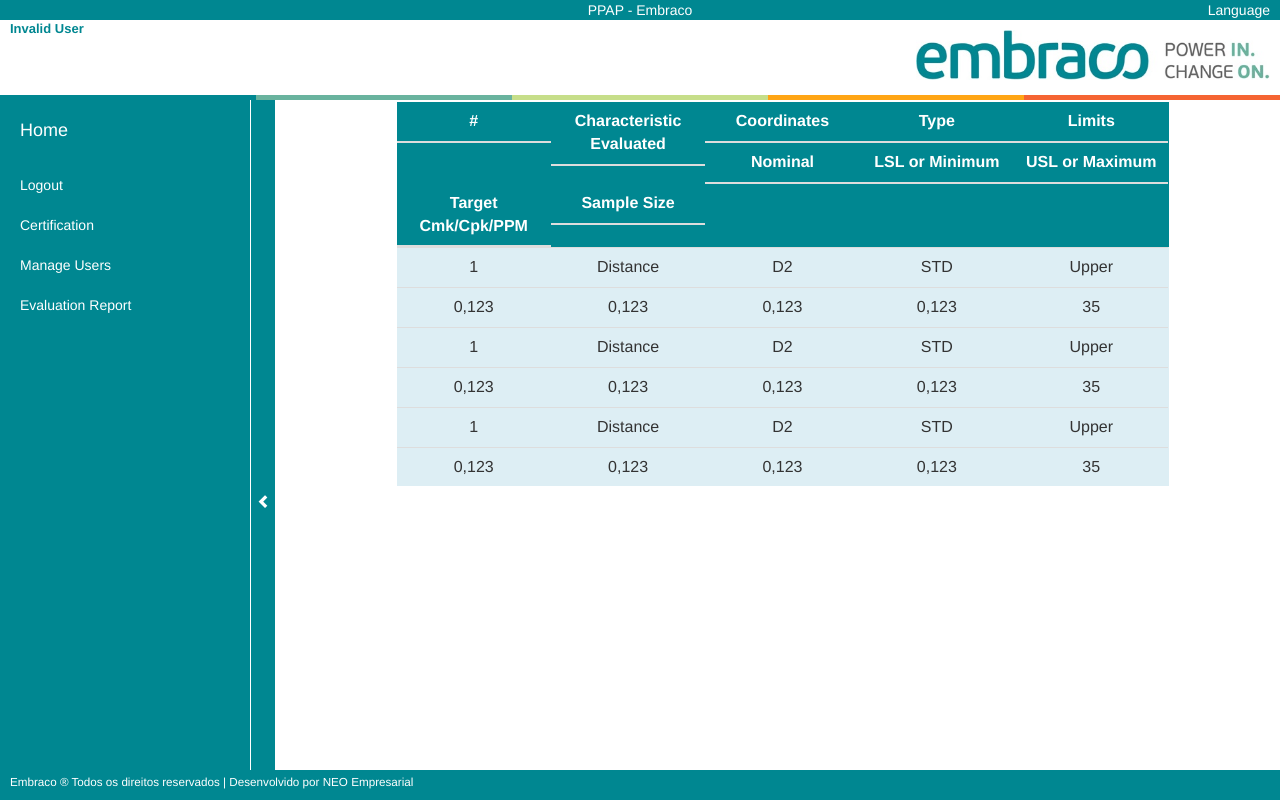
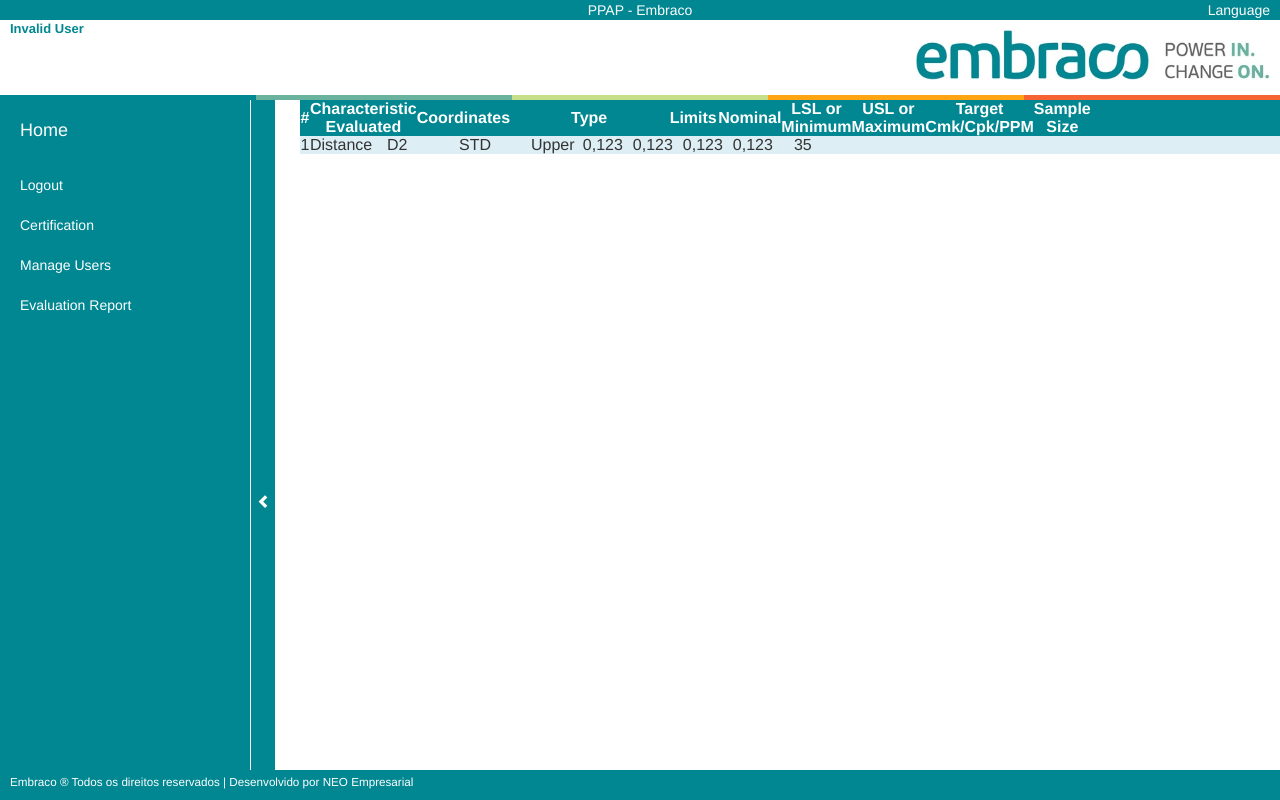
Before and after one commit to carvalhobrc/E80-PPAP_Online, a Django app: template evaluationReport/templates/evaluationReport/characteristics.html in a window 1280 px wide. Run offline with Django 3.2, Linux system fonts and the light colour scheme; the template is opened without the code that fills it, so the values that code supplies are empty; some libraries are stand-ins or nearby versions.

Commit message:
Creating Evaluation Report characteristics html 2 - configuring layout

```diff
--- a/certification/views.py
+++ b/certification/views.py
@@ -4,9 +4,7 @@
 from django.http import HttpResponseRedirect
 from django.contrib.auth.decorators import login_required
 from .forms import CertificationForm
-from .models import Certification
-from .models import RequiredCertificationDocuments
-from .models import Documents
+from .models import Certification, RequiredCertificationDocuments, Documents
 
 @login_required(login_url='/auth/login/')
 def index(request):
--- a/evaluationReport/static/css/characteristics.css
+++ b/evaluationReport/static/css/characteristics.css
@@ -1,3 +1,48 @@
-.widetable {
+.char-table {
+	background-color: #FFFFFF;
+	top: 2px;
+	position: static;
+    width: 100vw;
+    max-height: 50vw;
     overflow-x: auto;
+    overflow-y: auto;
 }
+
+.color1 {
+	background-color: #008791;
+	color: white;
+}
+.normaltext {
+	color: #008791;
+	font-size: 16px;
+	font-family: Verdana;
+	display: inline-block;
+}
+#main_heading{
+	color: #008791;
+	font-size: 24px;
+	font-family: Verdana;
+}
+#rowcolor {
+	background-color: #DDEEF4;
+}
+
+#space_from_text {
+    margin-left: 0.7%;
+}
+
+#column_style{
+    text-align: center;
+}
+
+.char-cols {
+
+}
+
+.char-col-1 {
+    width: 10px;
+}
+
+.char-col-2, .char-col-3, .char-col-5, .char-col-6, .char-col-7, .char-col-8, .char-col-9, .char-col-10{
+    width: 50px;
+}
--- a/evaluationReport/templates/evaluationReport/characteristics.html
+++ b/evaluationReport/templates/evaluationReport/characteristics.html
@@ -5,62 +5,38 @@
 {% load staticfiles %}
 
     <link rel="stylesheet" href="{% static 'css/form-list.css' %}">
-    <link rel="stylesheet" href="{% static 'css/manage-users.css' %}">
+    <link rel="stylesheet" href="{% static 'css/characteristics.css' %}">
 
     <script src="{%  static 'js/form-list.js' %}"></script>
 
-	<div class="tableBox widetable" id="centerBox">
-        <table class="table">
-            <thead class="ppap-thead">
-                <tr class="color1 filters">
-                    <th>#</th>
-                    <th>Characteristic Evaluated</th>
-                    <th>Coordinates</th>
-                    <th>Type</th>
-                    <th>Limits</th>
-                    <th>Nominal</th>
-                    <th>LSL or Minimum</th>
-                    <th>USL or Maximum</th>
-                    <th>Target Cmk/Cpk/PPM</th>
-                    <th>Sample Size</th>
+	<div class="widetable">
+        <table class="char-table">
+            <thead class="ppap-char-thead">
+                <tr class="color1">
+                    <th class="char-col-1">#</th>
+                    <th class="char-col-2">Characteristic Evaluated</th>
+                    <th class="char-col-3">Coordinates</th>
+                    <th class="char-col-4">Type</th>
+                    <th class="char-col-5">Limits</th>
+                    <th class="char-col-6">Nominal</th>
+                    <th class="char-col-7">LSL or Minimum</th>
+                    <th class="char-col-8">USL or Maximum</th>
+                    <th class="char-col-9">Target Cmk/Cpk/PPM</th>
+                    <th class="char-col-10">Sample Size</th>
                 </tr>
             </thead>
-            <tbody class="ppap-tbody">
+            <tbody class="ppap-char-tbody">
                 <tr class="table_row_style" id="rowcolor">
-                    <td>1</td>
-                    <td>Distance</td>
-                    <td>D2</td>
-                    <td>STD</td>
-                    <td>Upper</td>
-                    <td>0,123</td>
-                    <td>0,123</td>
-                    <td>0,123</td>
-                    <td>0,123</td>
-                    <td>35</td>
-                </tr>
-                <tr class="table_row_style" id="rowcolor">
-                    <td>1</td>
-                    <td>Distance</td>
-                    <td>D2</td>
-                    <td>STD</td>
-                    <td>Upper</td>
-                    <td>0,123</td>
-                    <td>0,123</td>
-                    <td>0,123</td>
-                    <td>0,123</td>
-                    <td>35</td>
-                </tr>
-                <tr class="table_row_style" id="rowcolor">
-                    <td>1</td>
-                    <td>Distance</td>
-                    <td>D2</td>
-                    <td>STD</td>
-                    <td>Upper</td>
-                    <td>0,123</td>
-                    <td>0,123</td>
-                    <td>0,123</td>
-                    <td>0,123</td>
-                    <td>35</td>
+                    <td class="char-col-1">1</td>
+                    <td class="char-col-2">Distance</td>
+                    <td class="char-col-3">D2</td>
+                    <td class="char-col-4">STD</td>
+                    <td class="char-col-5">Upper</td>
+                    <td class="char-col-6">0,123</td>
+                    <td class="char-col-7">0,123</td>
+                    <td class="char-col-8">0,123</td>
+                    <td class="char-col-9">0,123</td>
+                    <td class="char-col-10">35</td>
                 </tr>
             </tbody>
         </table>
```
